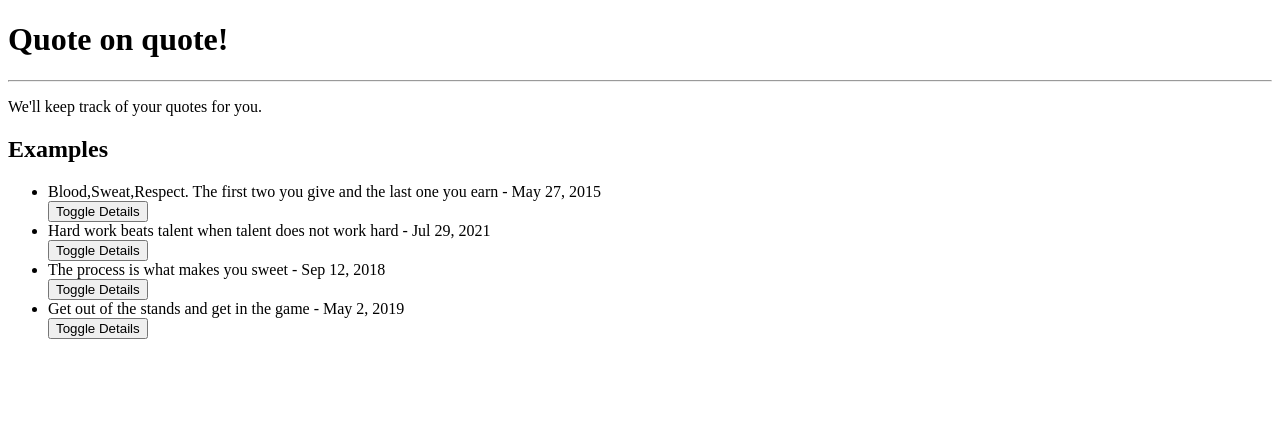
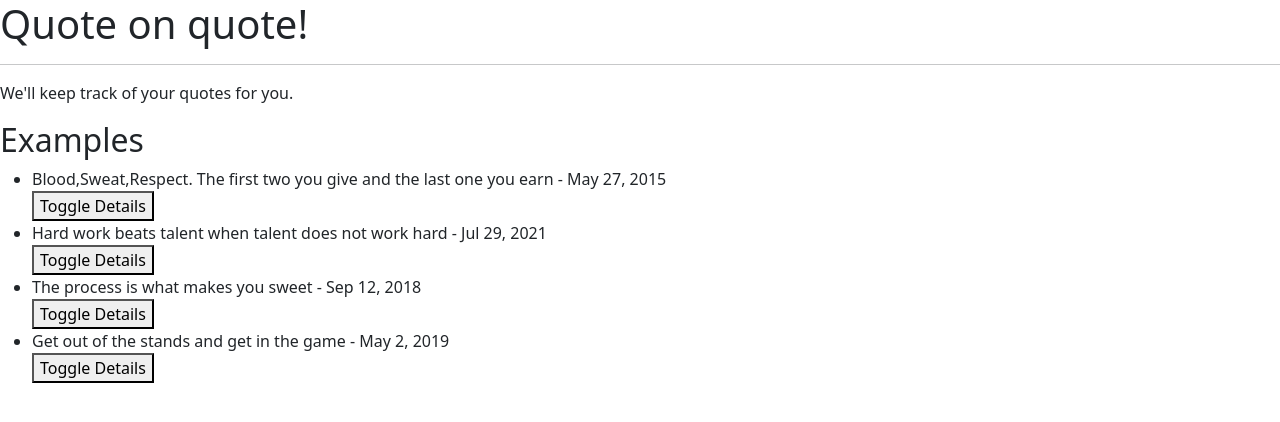
Before and after one commit to Cian747/quote-app, an Angular app: page / in a window 1280 px wide. Shown: the top 422 px of the page. Built offline with nearby package versions, Linux system fonts and the light colour scheme.

Commit message:
imported bootstrap

```diff
--- a/src/app/quote-detail/quote-detail.component.html
+++ b/src/app/quote-detail/quote-detail.component.html
@@ -1,4 +1,4 @@
-<p>{{name.author}}</p>
+<p><strong>{{name.author}}</strong></p>
 <button (click) = 'upVote(true)'>Like</button>{{name.likes}}
 <button (click) = 'downVote(true)'>Dislike</button>{{name.dislikes}}
 <button (click)= 'goalComplete(true)'>Delete Goal</button>
--- a/src/styles.css
+++ b/src/styles.css
@@ -1 +1 @@
-/* You can add global styles to this file, and also import other style files */
+@import "~bootstrap/dist/css/bootstrap.css";
```
